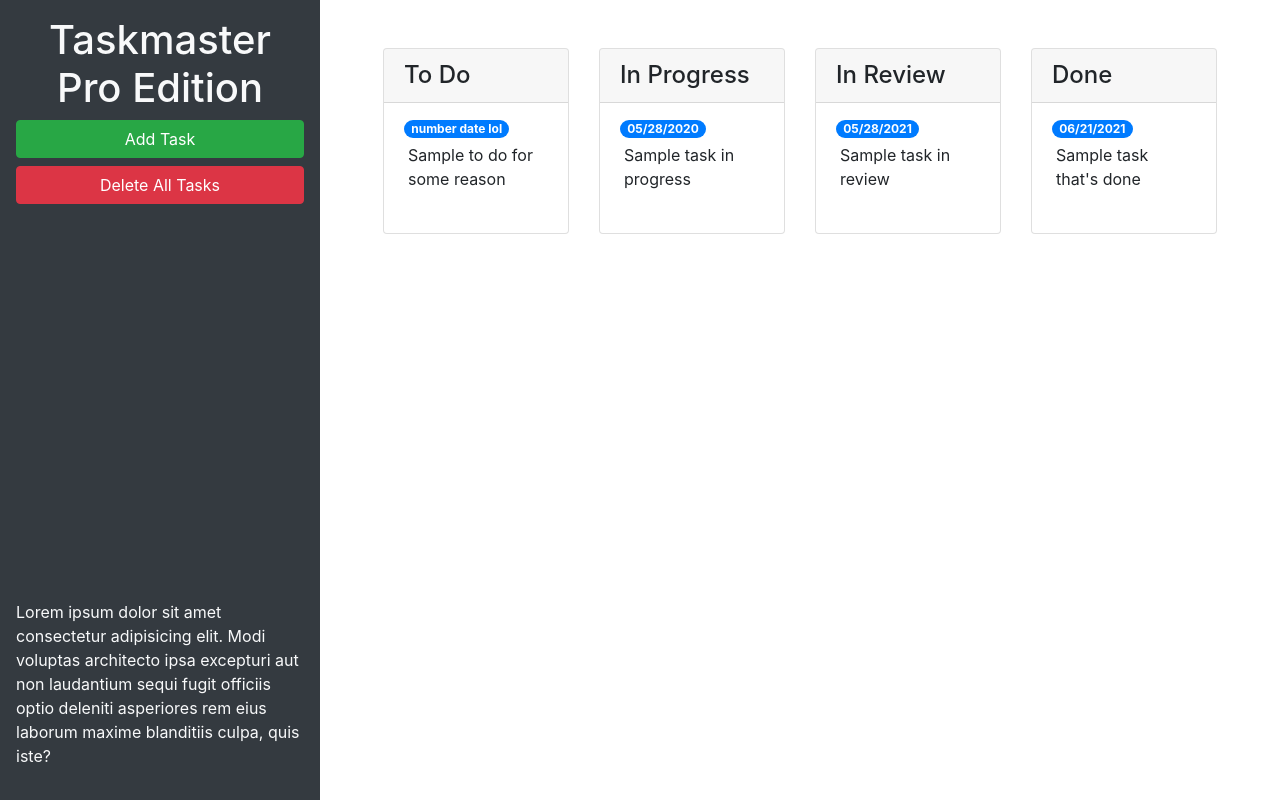
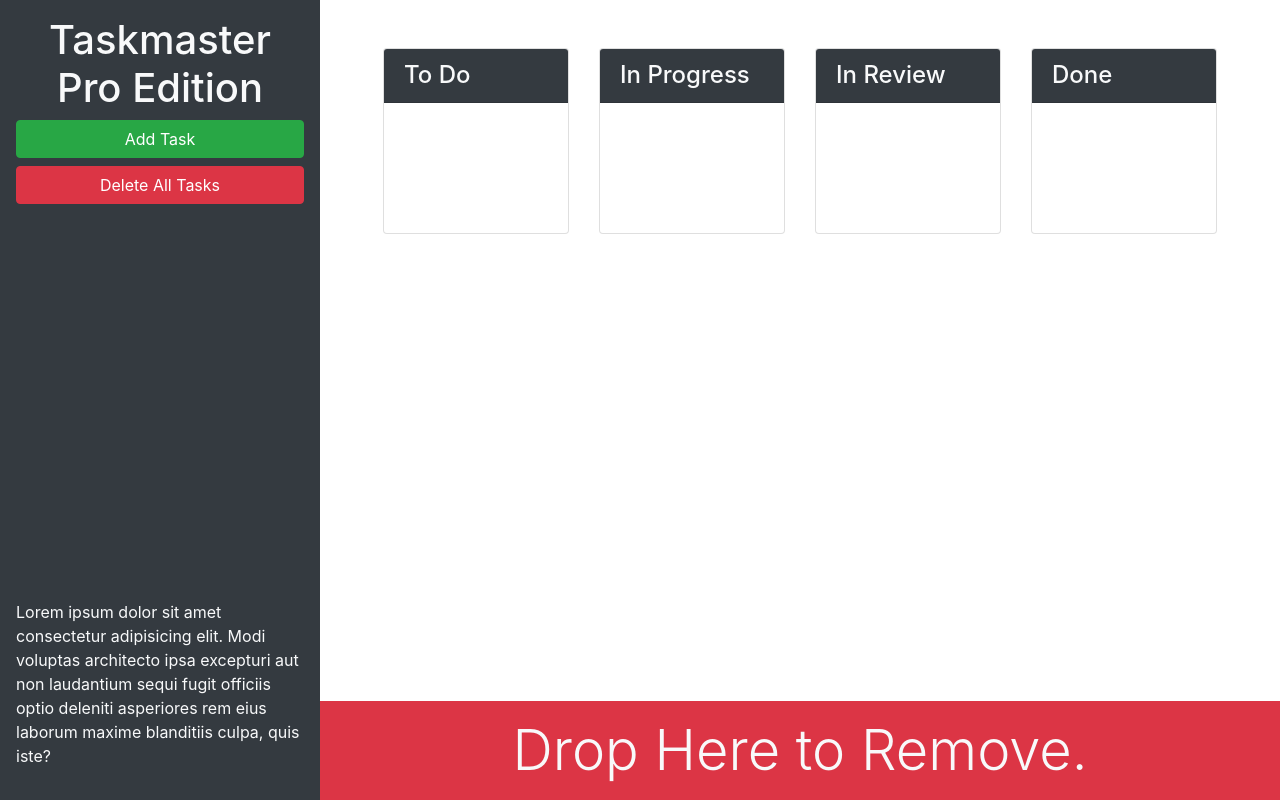
Before and after one commit to Dkunk7/taskmaster-pro, a plain HTML site: page index.html in a window 1280 px wide. Drawn offline with nearby package versions, Linux system fonts and the light colour scheme.

Commit message:
basic bootstrapping complete

```diff
--- a/index.html
+++ b/index.html
@@ -13,26 +13,26 @@
 <body>
 
   <div class="row min-vh-100 no-gutters">
-    <header class="col-12 col-lg-3 bg-dark text-light d-flex flex-column p-4 p-lg-3">
+    <header class="col-12 col-lg-3 bg-dark text-light sticky-top d-flex flex-column p-4 p-lg-3">
       <h1 class="text-center">Taskmaster Pro Edition</h1>
       <button id="create-task" class="btn btn-block btn-success" data-toggle="modal" data-target="#task-form-modal">Add
         Task</button>
       <button id="remove-tasks" class="btn btn-block btn-danger">Delete All Tasks</button>
-      <p class="mt-auto">Lorem ipsum dolor sit amet consectetur adipisicing elit. Modi voluptas architecto ipsa
+      <p class="mt-auto d-none d-lg-block">Lorem ipsum dolor sit amet consectetur adipisicing elit. Modi voluptas architecto ipsa
         excepturi aut non
         laudantium sequi fugit officiis optio deleniti asperiores rem eius laborum maxime blanditiis culpa, quis iste?
       </p>
     </header>
-    <main class="col-12 col-lg-9">
+    <main class="col-12 col-lg-9 d-flex flex-column">
       <div class="m-5 row justify-content-around">
         <!-- to do start -->
         <div class = "col-12 col-md-6 col-xl-3 mb-3">
           <div class = "card">
-            <h4 class = "card-header">To Do</h4>
+            <h4 class = "card-header bg-dark text-light">To Do</h4>
             <ul id="list-toDo" class="list-group list-group-flush">
               <li class = "list-group-item">
-                <span class = "badge badge-primary badge-pill">number date lol</span>
-                <p class = "m-1">Sample to do for some reason</p>
+
+
               </li>
             </ul>
           </div>
@@ -41,11 +41,11 @@
         <!-- in progress start-->
         <div class = "col-12 col-md-6 col-xl-3 mb-3">
           <div class = "card">
-            <h4 class = "card-header">In Progress</h4>
+            <h4 class = "card-header bg-dark text-light">In Progress</h4>
             <ul id = "list-inProgress" class = "list-group list-group-flush">
               <li class = "list-group-item">
-                <span class = "badge badge-primary badge-pill">05/28/2020</span>
-                <p class = "m-1">Sample task in progress</p>
+
+
               </li>
             </ul>
           </div>
@@ -54,11 +54,11 @@
         <!-- in review start-->
         <div class = "col-12 col-md-6 col-xl-3 mb-3">
           <div class = "card">
-            <h4 class = "card-header">In Review</h4>
+            <h4 class = "card-header bg-dark text-light">In Review</h4>
             <ul id = "list-inReview" class = "list-group list-group-flush">
               <li class = "list-group-item">
-                <span class = "badge badge-primary badge-pill">05/28/2021</span>
-                <p class = "m-1">Sample task in review</p>
+
+
               </li>
             </ul>
           </div>
@@ -67,16 +67,22 @@
         <!-- done start -->
         <div class = "col-12 col-md-6 col-xl-3 mb-3">
           <div class = "card">
-            <h4 class = "card-header">Done</h4>
+            <h4 class = "card-header bg-dark text-light">Done</h4>
             <ul id = "list-done" class = "list-group list-group-flush">
               <li class = "list-group-item">
-                <span class = "badge badge-primary badge-pill">06/21/2021</span>
-                <p class = "m-1">Sample task that's done</p>
+
+
               </li>
             </ul>
           </div>
         </div>
         <!-- done end -->
+      </div>
+
+      <div id = "trash" class = "mt-auto">
+        <div class = "w-100 bg-danger p-3 text-center text-light display-4">
+          Drop Here to Remove.
+        </div>
       </div>
     </main>
   </div>
```
